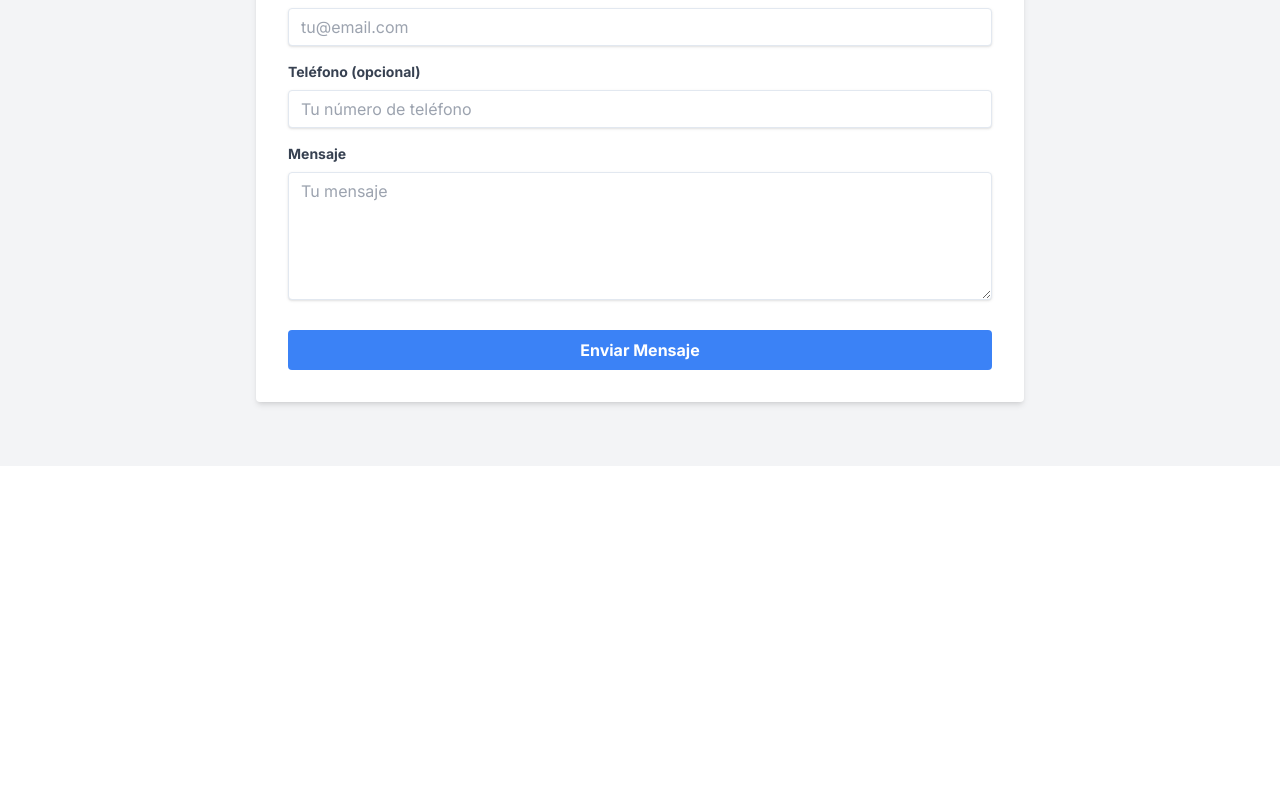
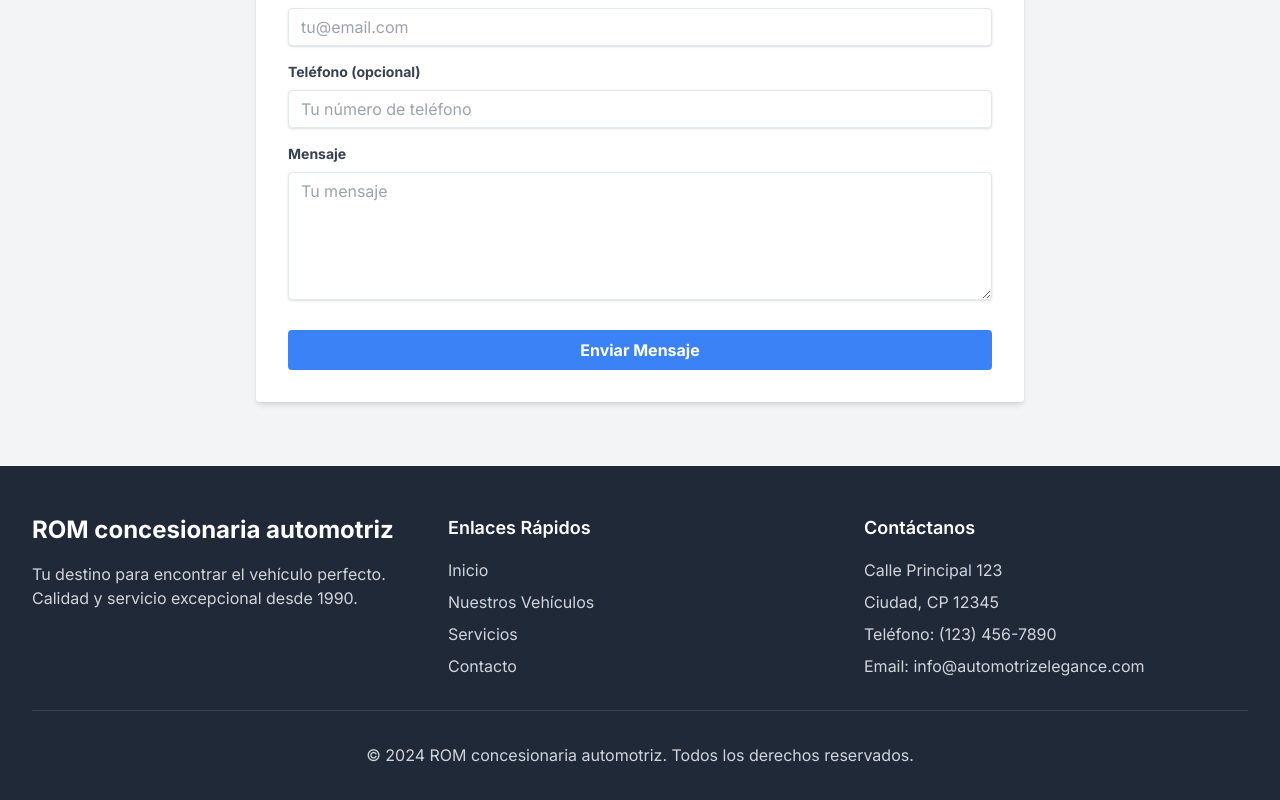
Before and after one commit to nabudev/concesionaria, a Next.js app in the folder myapp/: page / in a window 1280 px wide. Shown: the part 1606-2406 px from the top of the page. Before the commit the page ends 2072 px from the top, so only its background shows below. Built offline with nearby package versions, Linux system fonts and the light colour scheme.

Commit message:
creacion del footer

```diff
--- a/myapp/src/app/page.js
+++ b/myapp/src/app/page.js
@@ -2,6 +2,7 @@ import {Navbar} from '@/components/Navbar';
 import {Hero} from '@/components/Hero';
 import { VehicleShowcase } from '@/components/Vehiculos';
 import { ContactForm } from '@/components/ContactForm';
+import { Footer } from '@/components/Footer';
 
 export default function Home() {
   return (
@@ -10,6 +11,7 @@ export default function Home() {
       <Hero />
       <VehicleShowcase />
       <ContactForm />
+      <Footer />
     </>
   );
 }
--- /dev/null
+++ b/myapp/src/components/Footer.jsx
@@ -0,0 +1,61 @@
+'use client'
+
+import React from 'react'
+import Link from 'next/link'
+
+export function Footer() {
+  const currentYear = new Date().getFullYear()
+  const concesionariaNombre = "ROM concesionaria automotriz"
+
+  return (
+    <footer className="bg-gray-800 text-white">
+      <div className="max-w-7xl mx-auto px-4 sm:px-6 lg:px-8 py-12">
+        <div className="grid grid-cols-1 md:grid-cols-3 gap-8">
+          <div>
+            <h2 className="text-2xl font-bold mb-4">{concesionariaNombre}</h2>
+            <p className="text-gray-300">
+              Tu destino para encontrar el vehículo perfecto. Calidad y servicio excepcional desde 1990.
+            </p>
+          </div>
+          <div>
+            <h3 className="text-lg font-semibold mb-4">Enlaces Rápidos</h3>
+            <ul className="space-y-2">
+              <li>
+                <Link href="/" className="text-gray-300 hover:text-white transition duration-300">
+                  Inicio
+                </Link>
+              </li>
+              <li>
+                <Link href="/vehiculos" className="text-gray-300 hover:text-white transition duration-300">
+                  Nuestros Vehículos
+                </Link>
+              </li>
+              <li>
+                <Link href="/servicios" className="text-gray-300 hover:text-white transition duration-300">
+                  Servicios
+                </Link>
+              </li>
+              <li>
+                <Link href="/contacto" className="text-gray-300 hover:text-white transition duration-300">
+                  Contacto
+                </Link>
+              </li>
+            </ul>
+          </div>
+          <div>
+            <h3 className="text-lg font-semibold mb-4">Contáctanos</h3>
+            <p className="text-gray-300 mb-2">Calle Principal 123</p>
+            <p className="text-gray-300 mb-2">Ciudad, CP 12345</p>
+            <p className="text-gray-300 mb-2">Teléfono: (123) 456-7890</p>
+            <p className="text-gray-300">Email: info@automotrizelegance.com</p>
+          </div>
+        </div>
+        <div className="mt-8 pt-8 border-t border-gray-700 text-center">
+          <p className="text-gray-300">
+            © {currentYear} {concesionariaNombre}. Todos los derechos reservados.
+          </p>
+        </div>
+      </div>
+    </footer>
+  )
+}
```
